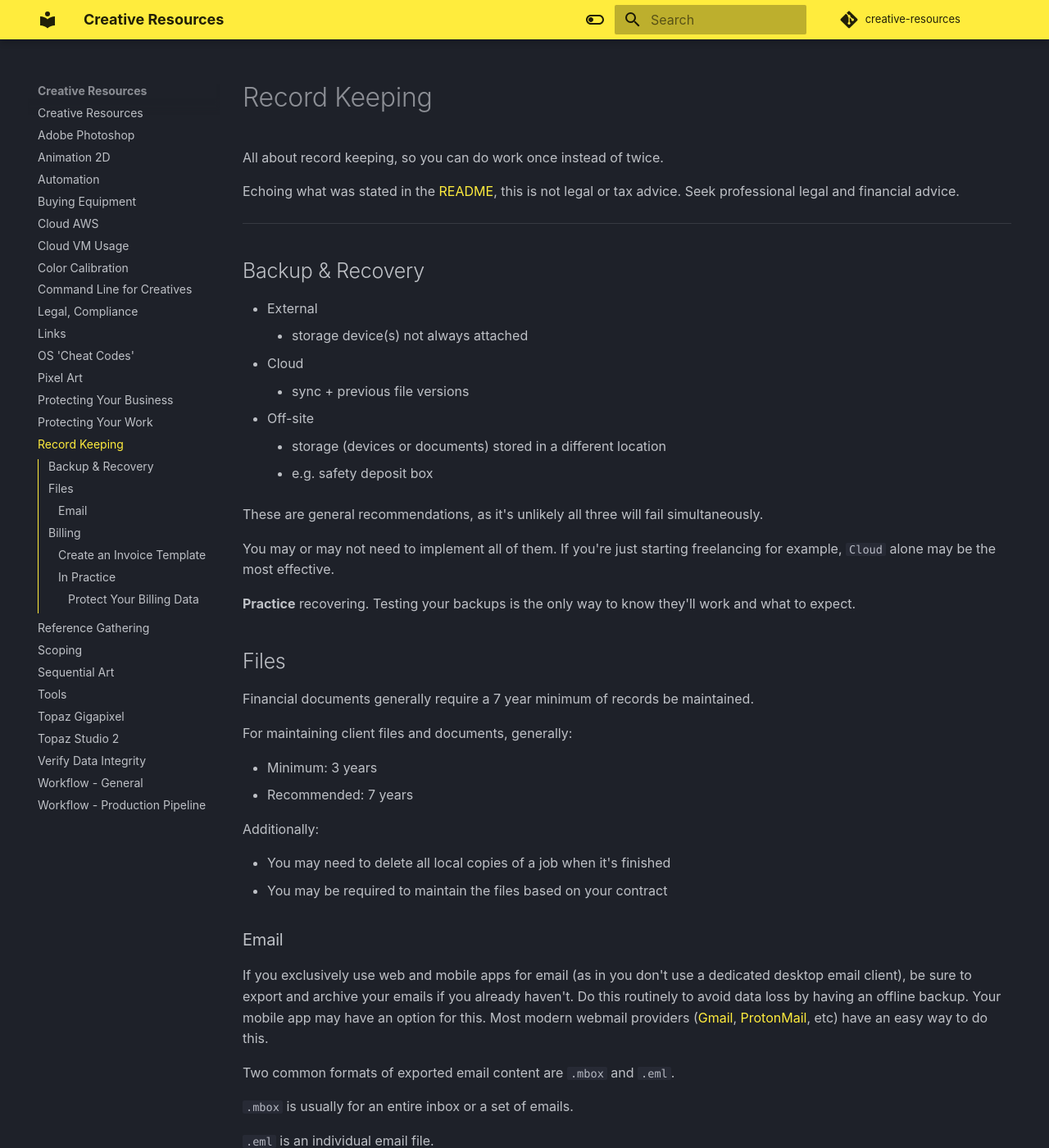
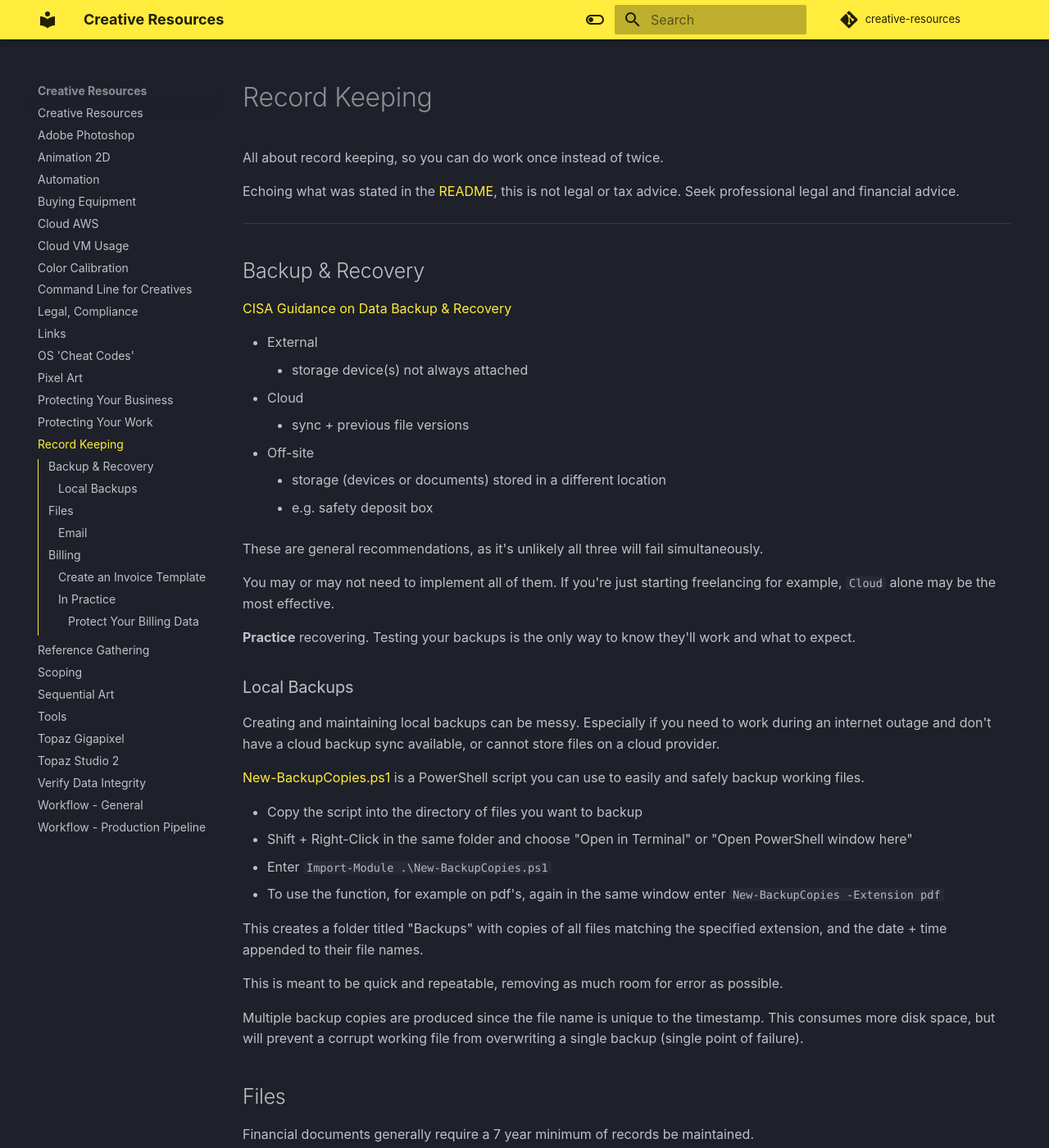
Before and after one commit to brandon-hamilton/creative-resources, an MkDocs documentation site: the page built from docs/record-keeping.md, in a window 1280 px wide and 1400 px high. Shown: the whole window at 82% size. Built offline with MkDocs 1.6.1 and Material for MkDocs 9.7.7, drawn with Linux system fonts in a browser that asks for light colours; comment, search, counter and statistics services are not loaded.

Commit message:
Update record-keeping.md

```diff
--- a/docs/record-keeping.md
+++ b/docs/record-keeping.md
@@ -7,6 +7,8 @@ Echoing what was stated in the [README](/README.md#legal-disclaimer), this is no
 ---
 
 ## Backup & Recovery
+
+[CISA Guidance on Data Backup & Recovery](https://www.cisa.gov/sites/default/files/publications/data_backup_options.pdf)
 
 - External
 	* storage device(s) not always attached
@@ -21,6 +23,24 @@ These are general recommendations, as it's unlikely all three will fail simultan
 You may or may not need to implement all of them. If you're just starting freelancing for example, `Cloud` alone may be the most effective.
 
 **Practice** recovering. Testing your backups is the only way to know they'll work and what to expect.
+
+### Local Backups
+
+Creating and maintaining local backups can be messy. Especially if you need to work during an internet outage and don't have a cloud backup sync available, or cannot store files on a cloud provider.
+
+[New-BackupCopies.ps1](https://github.com/brandon-hamilton/creative-resources/blob/main/utilities/New-BackupCopies.ps1) is a PowerShell script you can use to easily and safely backup working files.
+
+- Copy the script into the directory of files you want to backup
+- Shift + Right-Click in the same folder and choose "Open in Terminal" or "Open PowerShell window here"
+- Enter `Import-Module .\New-BackupCopies.ps1`
+- To use the function, for example on pdf's, again in the same window enter `New-BackupCopies -Extension pdf`
+
+This creates a folder titled "Backups" with copies of all files matching the specified extension, and the date + time appended to their file names.
+
+This is meant to be quick and repeatable, removing as much room for error as possible.
+
+Multiple backup copies are produced since the file name is unique to the timestamp. This consumes more disk space, but will prevent a corrupt working file from overwriting a single backup (single point of failure).
+
 
 ## Files
 
```
